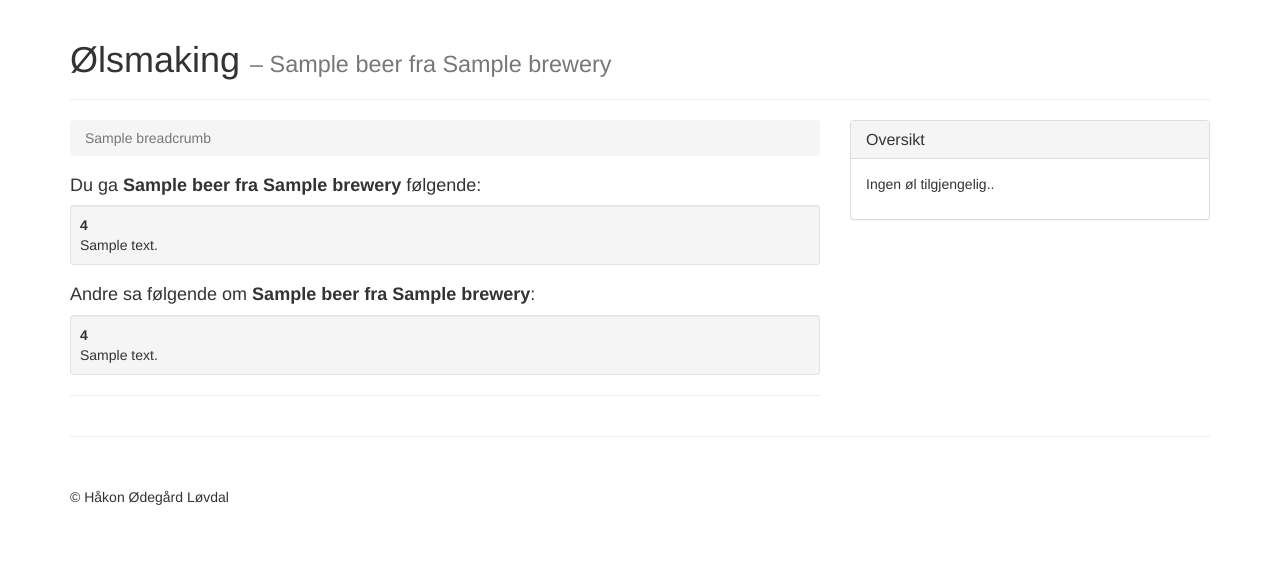
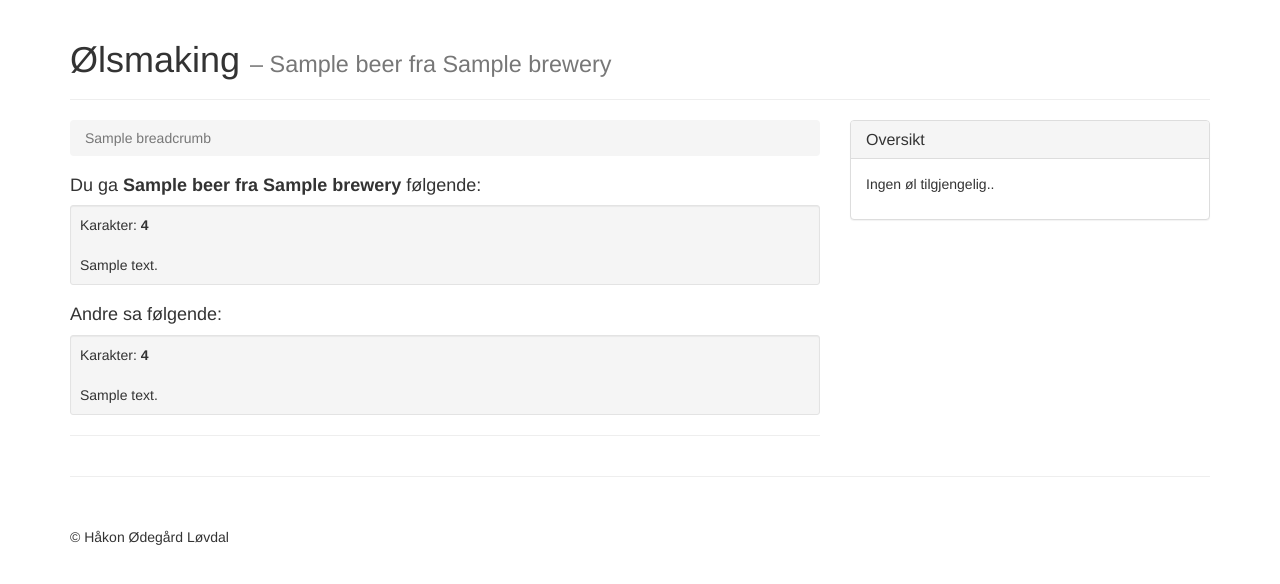
Before and after one commit to hakloev/old-hakloevno, a Django app: template loevdalnet/templates/beertasting/ratebeer.html in a window 1280 px wide. Shown: the part 52-636 px from the top of the page. Run offline with Django 3.2, Linux system fonts and the light colour scheme; tables that the repository leaves empty hold one stand-in row (values such as "Sample post"); the template is opened without the code that fills it: values that come from a table or form of the project are taken from there, most other values are stand-ins (such as "Sample title", 1, 10 or a date in 2020); parts of the project's set-up code (start-up, migrations or seed data) failed here and were passed over; some libraries are stand-ins or nearby versions.

Commit message:
some design edits

```diff
--- a/loevdalnet/templates/beertasting/event.html
+++ b/loevdalnet/templates/beertasting/event.html
@@ -35,7 +35,8 @@
             {% if ratings %}
                 <h3>Dine vurderinger:</h3>
                 {% for rating in ratings %}
-                    <h4>{{ rating.beer }}, <strong>{{ rating.rating }}</strong></h4>
+                    <h4>{{ rating.beer }}</h4>
+                    <h5>Karakter: <strong>{{ rating.rating }}</strong></h5>
                     <div class="well well-sm">
                         {{ rating.comment }}
                     </div>
--- a/loevdalnet/templates/beertasting/ratebeer.html
+++ b/loevdalnet/templates/beertasting/ratebeer.html
@@ -40,15 +40,17 @@
             {% if rating %}
                 <h4>Du ga <strong>{{ rating.beer }}</strong> følgende:</h4>
                 <div class="well well-sm">
-                    <strong>{{ rating.rating }}</strong>
+                    Karakter: <strong>{{ rating.rating }}</strong>
+                    <br/>
                     <br/>
                     {{ rating.comment }}
                 </div>
                 {% if comments %}
-                <h4>Andre sa følgende om <strong>{{ rating.beer }}</strong>:</h4>
+                <h4>Andre sa følgende:</h4>
                 {% for comment in comments %}
                     <div class="well well-sm">
-                        <strong>{{ comment.rating }}</strong>
+                        Karakter: <strong>{{ comment.rating }}</strong>
+                        <br/>
                         <br/>
                         {{ comment.comment }}
                     </div>
--- a/loevdalnet/templates/beertasting/stats.html
+++ b/loevdalnet/templates/beertasting/stats.html
@@ -48,7 +48,7 @@
                     {% for beer in beers %}
                         <tr>
                             <td>{{ beer.id }}</td>
-                            <td><a href="{% url 'beer_rating' event.id beer.id %}">{{ beer.name }}</a></td>
+                            <td><a href="{% url 'beer_rating' event.id beer.code %}">{{ beer.name }}</a></td>
                             <td><strong>{{ ratings|get_average_score:beer.id }}</strong></td>
                             <td>{{ beer.brewery }}</td>
                             <td>{{ beer.style }}</td>
```
